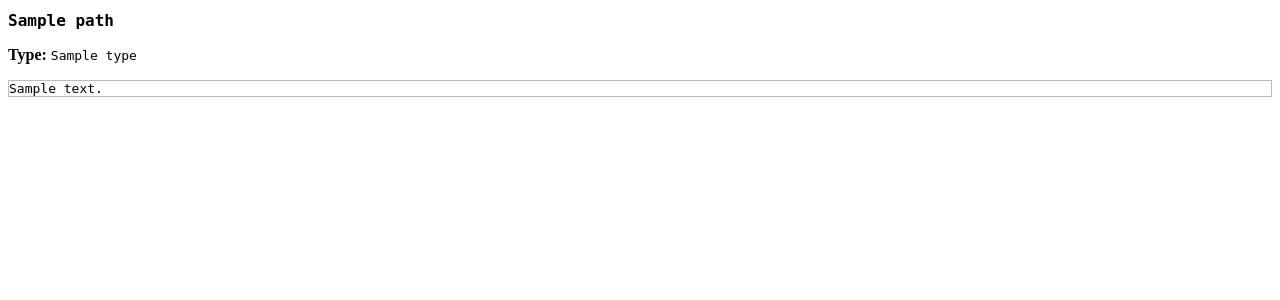
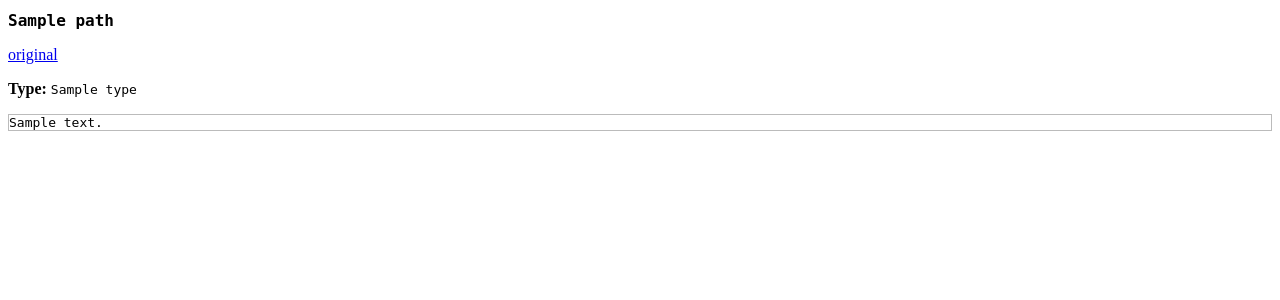
Before and after one commit to hoover/snoop, a Django app: template maldini/templates/document.html in a window 1280 px wide. Shown: the top 300 px of the page. Run offline with Django 3.2, Linux system fonts and the light colour scheme; the template is opened without the code that fills it: most values are stand-ins (such as "Sample title", 1, 10 or a date in 2020).

Commit message:
link to 'original' document

```diff
--- a/maldini/templates/document.html
+++ b/maldini/templates/document.html
@@ -8,6 +8,8 @@ code { white-space: pre-wrap; }
 <body>
 
 <h1>{{ data.path }}</h1>
+
+<p><a href="?raw=on">original</a></p>
 
 <p><b>Type:</b> <code>{{ data.type }}</code></p>
 
```
